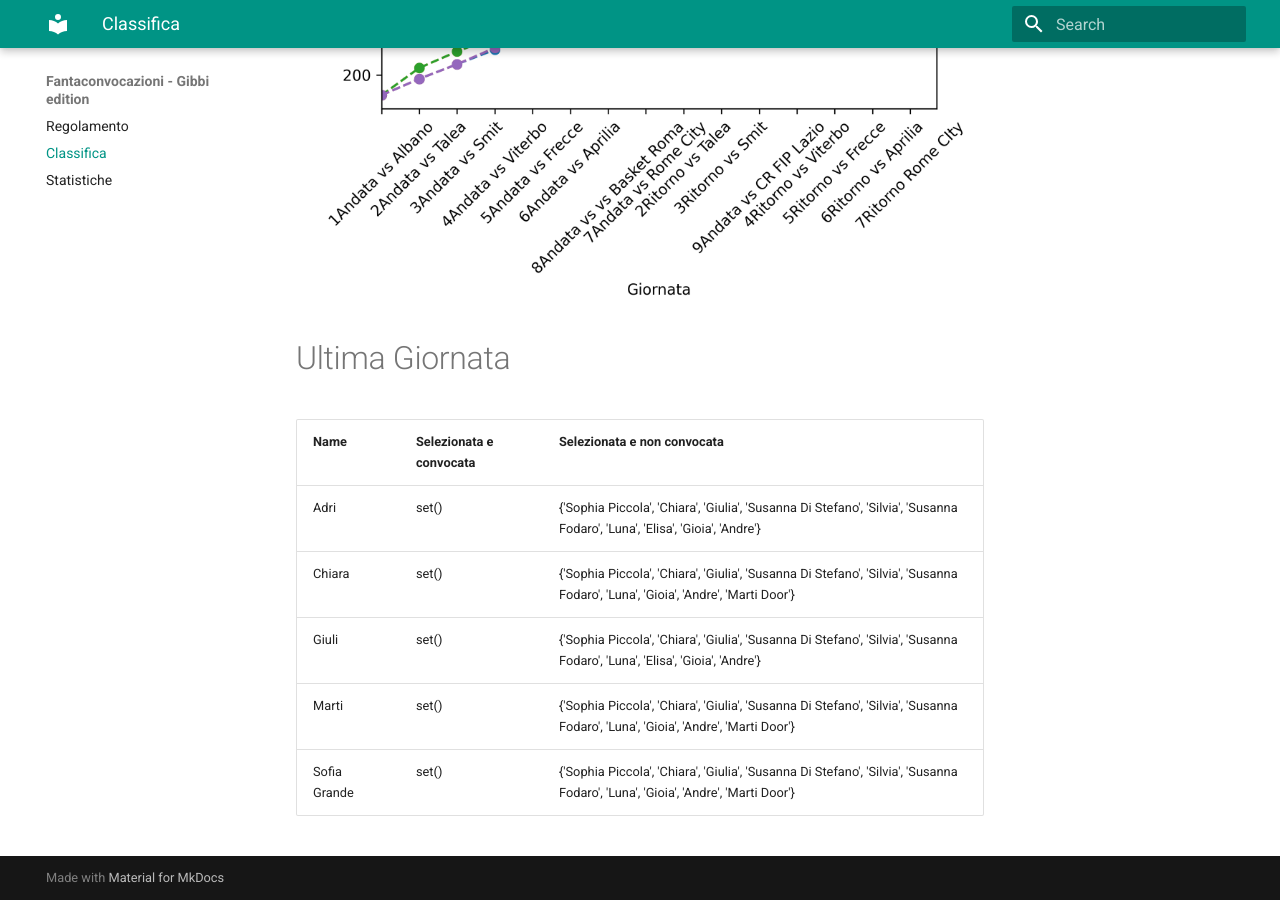
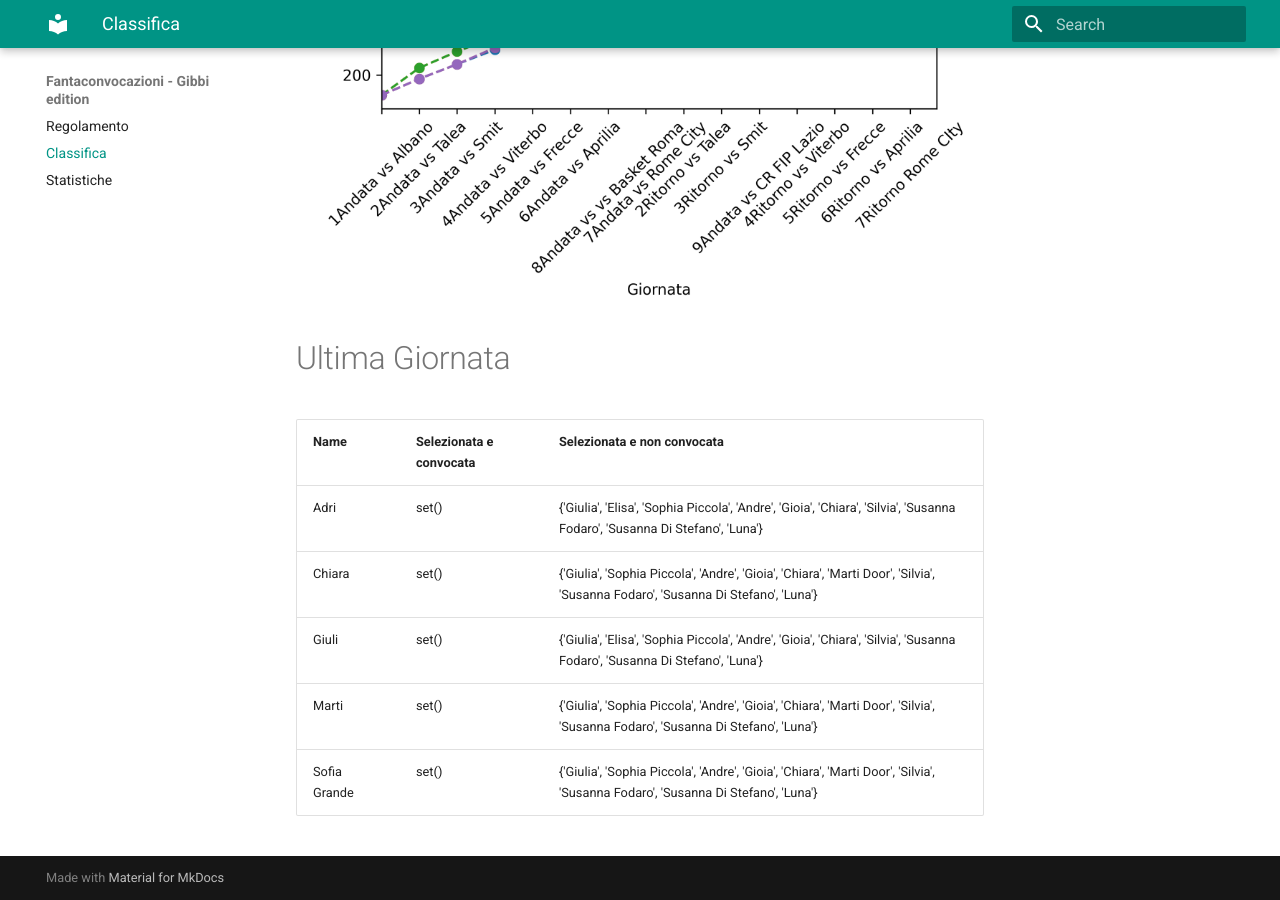
Before and after one commit to martinig94/fantagibbi, an MkDocs documentation site: the page built from docs/Classifica.md, in a window 1280 px wide and 900 px high, scrolled down 810 px. Built offline with MkDocs 1.6.1 and Material for MkDocs 9.7.7, drawn with Linux system fonts in a browser that asks for light colours.

Commit message:
Auto-update from main.py

```diff
--- a/docs/Classifica.md
+++ b/docs/Classifica.md
@@ -18,9 +18,9 @@
 <!-- START_TABLE CORRECT -->
 | Name         | Selezionata e convocata   | Selezionata e non convocata                                                                                                      |
 |:-------------|:--------------------------|:---------------------------------------------------------------------------------------------------------------------------------|
-| Adri         | set()                     | {'Sophia Piccola', 'Chiara', 'Giulia', 'Susanna Di Stefano', 'Silvia', 'Susanna Fodaro', 'Luna', 'Elisa', 'Gioia', 'Andre'}      |
-| Chiara       | set()                     | {'Sophia Piccola', 'Chiara', 'Giulia', 'Susanna Di Stefano', 'Silvia', 'Susanna Fodaro', 'Luna', 'Gioia', 'Andre', 'Marti Door'} |
-| Giuli        | set()                     | {'Sophia Piccola', 'Chiara', 'Giulia', 'Susanna Di Stefano', 'Silvia', 'Susanna Fodaro', 'Luna', 'Elisa', 'Gioia', 'Andre'}      |
-| Marti        | set()                     | {'Sophia Piccola', 'Chiara', 'Giulia', 'Susanna Di Stefano', 'Silvia', 'Susanna Fodaro', 'Luna', 'Gioia', 'Andre', 'Marti Door'} |
-| Sofia Grande | set()                     | {'Sophia Piccola', 'Chiara', 'Giulia', 'Susanna Di Stefano', 'Silvia', 'Susanna Fodaro', 'Luna', 'Gioia', 'Andre', 'Marti Door'} |
+| Adri         | set()                     | {'Giulia', 'Elisa', 'Sophia Piccola', 'Andre', 'Gioia', 'Chiara', 'Silvia', 'Susanna Fodaro', 'Susanna Di Stefano', 'Luna'}      |
+| Chiara       | set()                     | {'Giulia', 'Sophia Piccola', 'Andre', 'Gioia', 'Chiara', 'Marti Door', 'Silvia', 'Susanna Fodaro', 'Susanna Di Stefano', 'Luna'} |
+| Giuli        | set()                     | {'Giulia', 'Elisa', 'Sophia Piccola', 'Andre', 'Gioia', 'Chiara', 'Silvia', 'Susanna Fodaro', 'Susanna Di Stefano', 'Luna'}      |
+| Marti        | set()                     | {'Giulia', 'Sophia Piccola', 'Andre', 'Gioia', 'Chiara', 'Marti Door', 'Silvia', 'Susanna Fodaro', 'Susanna Di Stefano', 'Luna'} |
+| Sofia Grande | set()                     | {'Giulia', 'Sophia Piccola', 'Andre', 'Gioia', 'Chiara', 'Marti Door', 'Silvia', 'Susanna Fodaro', 'Susanna Di Stefano', 'Luna'} |
 <!-- END_TABLE CORRECT -->
```
